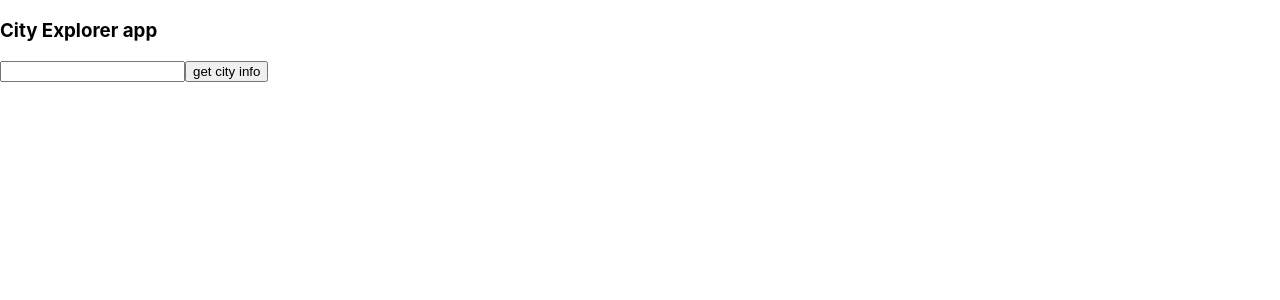
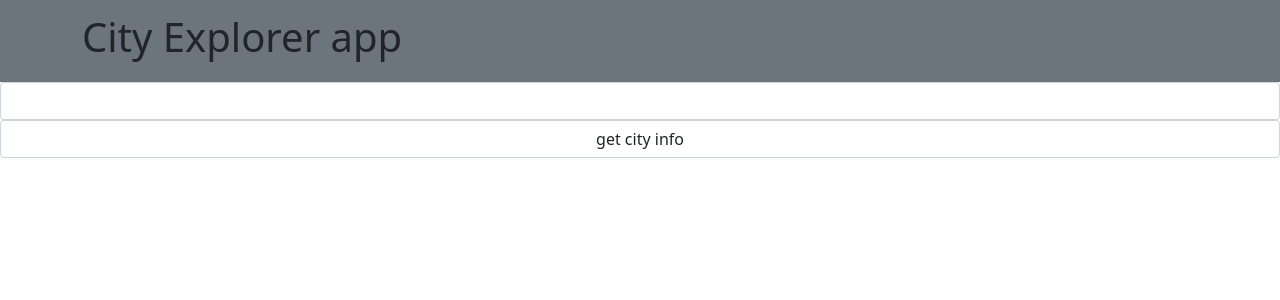
Before and after one commit to leenahmad/city-explorer, a React (Create React App) app: page / in a window 1280 px wide. Shown: the top 300 px of the page. Built offline with nearby package versions, Linux system fonts and the light colour scheme.

Commit message:
add bootstarp

```diff
--- a/src/App.js
+++ b/src/App.js
@@ -2,6 +2,12 @@ import React from "react";
 import axios from "axios";
 import Result from "./components/Result";
 import Movie from "./components/Movie";
+import "bootstrap/dist/css/bootstrap.min.css";
+import Form from "react-bootstrap/Form";
+import Navbar from "react-bootstrap/Navbar";
+import Container from "react-bootstrap/Container";
+import { Card } from "react-bootstrap";
+import Image from 'react-bootstrap/Image'
 
 class App extends React.Component {
   constructor(props) {
@@ -15,25 +21,22 @@ class App extends React.Component {
     };
   }
 
-
-
   getLocFun = async (e) => {
     e.preventDefault();
     console.log("inside getLocFun");
 
-    // let cityName = e.target.city.value;
-    await this.setState({
+     await this.setState({
       searchQuery: e.target.city.value,
-    });
+    })
 
     console.log("LEEN");
 
     let reqUrl = `https://us1.locationiq.com/v1/search.php?key=${process.env.REACT_APP_LOCATIONIQ_KEY}&q=${this.state.searchQuery}&format=json`;
 
     let locResult = await axios.get(reqUrl);
-    console.log('aaaaaaaaaaa', locResult);
-    console.log('bbbbbbbb', locResult.data);
-    console.log('cccccccc', locResult.data[0]);
+    console.log("aaaaaaaaaaa", locResult);
+    console.log("bbbbbbbb", locResult.data);
+    console.log("cccccccc", locResult.data[0]);
 
     this.setState({
       locationResult: locResult.data[0],
@@ -42,7 +45,7 @@ class App extends React.Component {
     });
 
     this.gitWeather(this.state.searchQuery);
-    this.gitMovies(this.state.searchQuery)
+    this.gitMovies(this.state.searchQuery);
   };
 
   gitWeather = async (city) => {
@@ -57,30 +60,38 @@ class App extends React.Component {
 
   gitMovies = async (city) => {
     let movieURL = `${process.env.REACT_APP_LOCATIONIQ_SERVER}/Movies?city=${city}`;
-    console.log(movieURL)
+    console.log(movieURL);
     let movieResult = await axios.get(movieURL);
     console.log(movieResult.data);
     this.setState({
-       movieResult: movieResult.data
-      });
+      movieResult: movieResult.data,
+    });
   };
 
   render() {
     return (
       <div>
-        <h3>City Explorer app</h3>
+        <Navbar bg="secondary" variant="pink" style = {{"textAlign" :"center"}}>
+          <Container>
+           <Navbar.Brand> <h1>City Explorer app</h1></Navbar.Brand>
+          </Container>
+        </Navbar>
         {/* <button onClick={this.getLocFun}>Get Location</button> */}
-        <form onSubmit={this.getLocFun} {...this.gitWeather}>
-          <input type="text" name="city" />
-          <input type="submit" value="get city info" />
-        </form>
+
+        <Form onSubmit={this.getLocFun}>
+          <Form.Control type="text" label="city name" />
+          <Form.Control type="submit" value="get city info" />
+        </Form>
 
         {this.state.showLocInfo && (
           <>
-            <h4>City name: {this.state.searchQuery}</h4>
-            <h4>latitude: {this.state.locationResult.lat}</h4>
-            <h4>longitude: {this.state.locationResult.lon} </h4>
-
+            <Card>
+              <Card.Body style={{ teextAlign: "center" }}>
+                <h4>City name: {this.state.searchQuery}</h4>
+                <h4>latitude: {this.state.locationResult.lat}</h4>
+                <h4>longitude: {this.state.locationResult.lon} </h4>
+              </Card.Body>
+              {/*
             {this.state.weatherResult.map((data, i) => {
               return (
                 // eslint-disable-next-line no-sequences
@@ -92,16 +103,23 @@ class App extends React.Component {
               return (
               <Movie key={i} movie={movie} />
               );
-            })}
+            })} */}
 
-            <img
-              src={`https://maps.locationiq.com/v3/staticmap?key=${process.env.REACT_APP_LOCATIONIQ_KEY}&center=${this.state.locationResult.lat},${this.state.locationResult.lon}&zoom=10`}
-              alt="city"
-            />
+              <Image src={`https://maps.locationiq.com/v3/staticmap?key=${process.env.REACT_APP_LOCATIONIQ_KEY}&center=${this.state.locationResult.lat},${this.state.locationResult.lon}&zoom=10`} alt="city"/>
+            </Card>
           </>
         )}
 
+        {this.state.weatherResult.map((data, i) => {
+          return (
+            // eslint-disable-next-line no-sequences
+            <Result key={i} weather={data} />
+          );
+        })}
 
+        {this.state.movieResult.map((movie, i) => {
+          return <Movie key={i} movie={movie} />;
+        })}
       </div>
     );
   }
--- a/src/components/Movie.js
+++ b/src/components/Movie.js
@@ -1,10 +1,13 @@
-
 import React, { Component } from 'react';
+import Card from 'react-bootstrap/Card'
 
 class Movies extends Component{
     render(){
         return(
                 <div>
+                    <Card style = {{"textAlign" : "center"}}>
+
+                    <Card.Body>
                    <h4> title : {this.props.movie.title} </h4>
                    <h4> overview : {this.props.movie.overview} </h4>
                    <h4> vote_average : {this.props.movie.vote_average}</h4>
@@ -12,8 +15,16 @@ class Movies extends Component{
                    <h4> poster_path : {this.props.movie.poster_path}</h4>
                    <h4> popularity : {this.props.movie.popularity}</h4>
                    <h4> release_date : {this.props.movie.release_date}</h4>
+                    </Card.Body>
+
+
+
+                   </Card>
+
+
 
                 </div>
+
         )
     }
 }
--- a/src/components/Result.js
+++ b/src/components/Result.js
@@ -1,12 +1,23 @@
-
 import React, { Component } from 'react';
+import  Card  from 'react-bootstrap/Card';
 
 class Result extends Component{
     render(){
         return(
                 <div>
+                    <Card style = {{"textAlign" : "center"}} >
+                        <Card.Body>
                       <p>Date : {this.props.weather.date} </p>
                       <p>description :{this.props.weather.description} </p>
+
+                      </Card.Body>
+
+
+                </Card>
+
+
+
+
                 </div>
         )
     }
```
